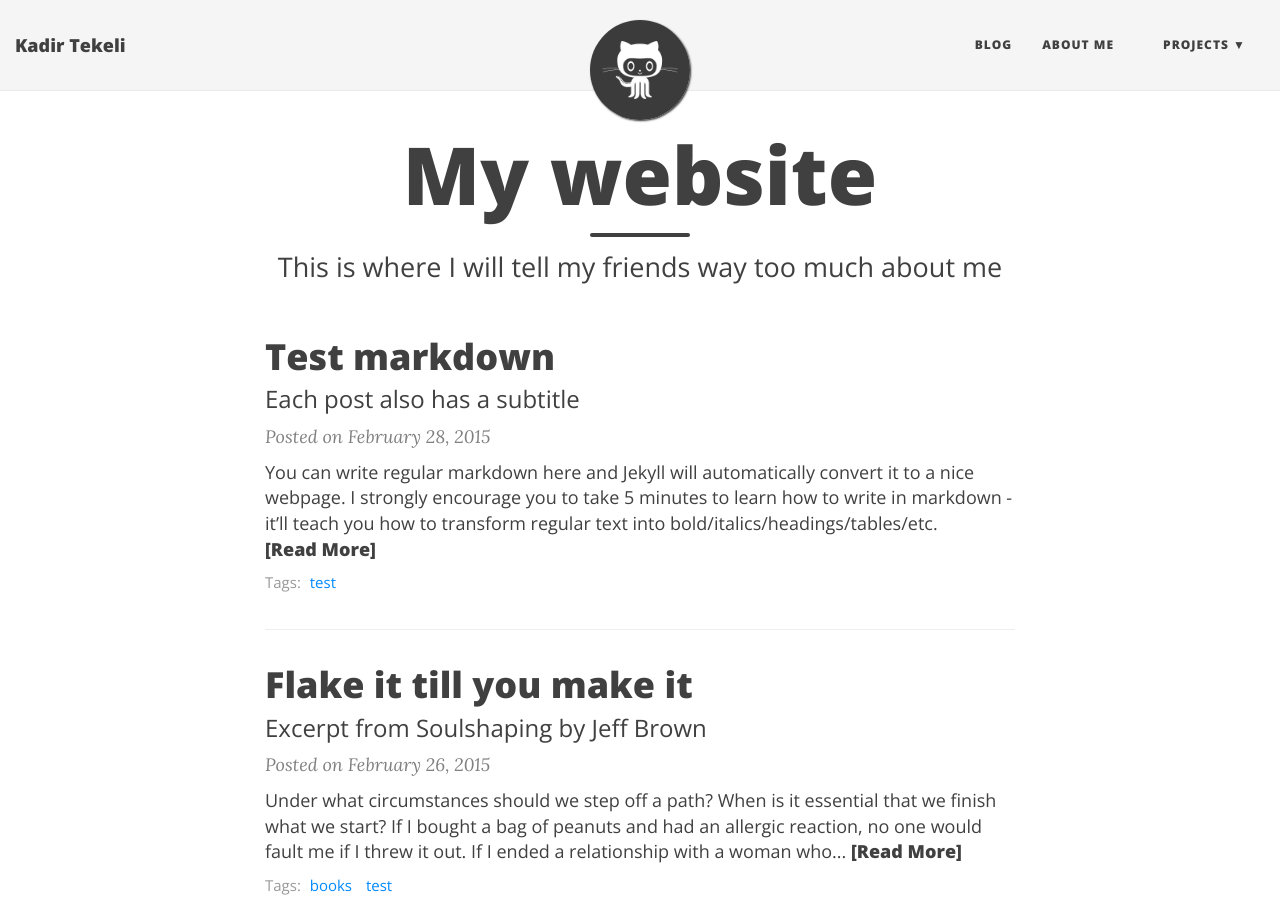
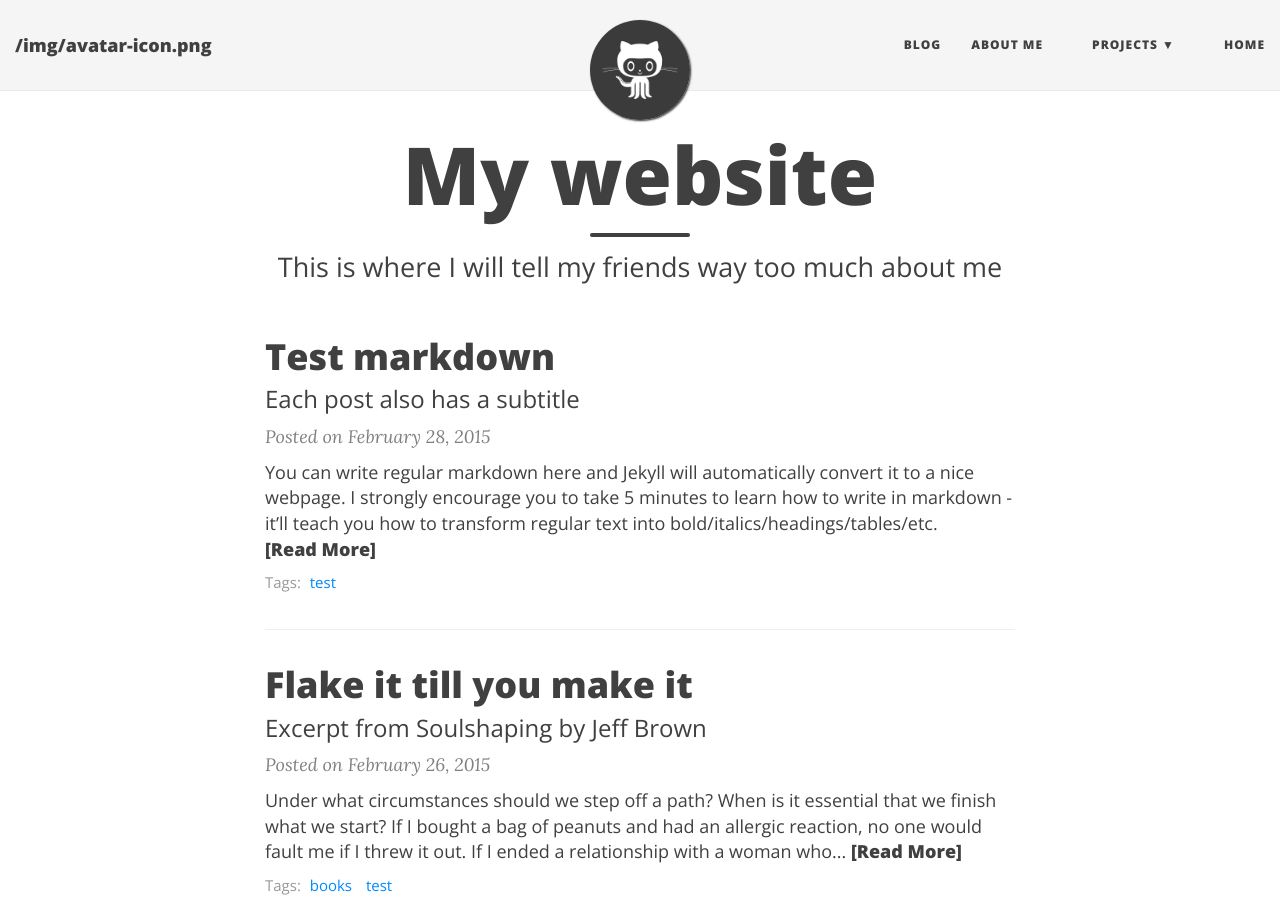
Before and after one commit to repo-404-notfound/repo-404-notfound.github.io, a Jekyll site: the page built from index.html, in a window 1280 px wide and 900 px high. Built offline with Jekyll 4.4.1, drawn with Linux system fonts in a browser that asks for light colours; nearby versions of some CDN libraries; the list of posts is cut into pages by our own code.

Commit message:
Update _config.yml

```diff
--- a/_config.yml
+++ b/_config.yml
@@ -14,7 +14,7 @@ baseurl: ""
 # Of course don't forget to change the username and projectname to YOUR username and project
 
 # Name of website
-title: Kadir Tekeli
+title: "/img/avatar-icon.png"
 
 # Short description of your site
 description: A virtual proof that name is awesome!
@@ -27,6 +27,7 @@ navbar-links:
   About Me: "aboutme"
   Projects:
     - Audio Steganography Algorithms: "https://github.com/ktekeli/audio-steganography-algorithms"
+  Home: "https://repo-404-notfound.github.io"
 
 # Image to show in the navigation bar - image must be a square (width = height)
 # Remove this parameter if you don't want an image in the navbar
```
